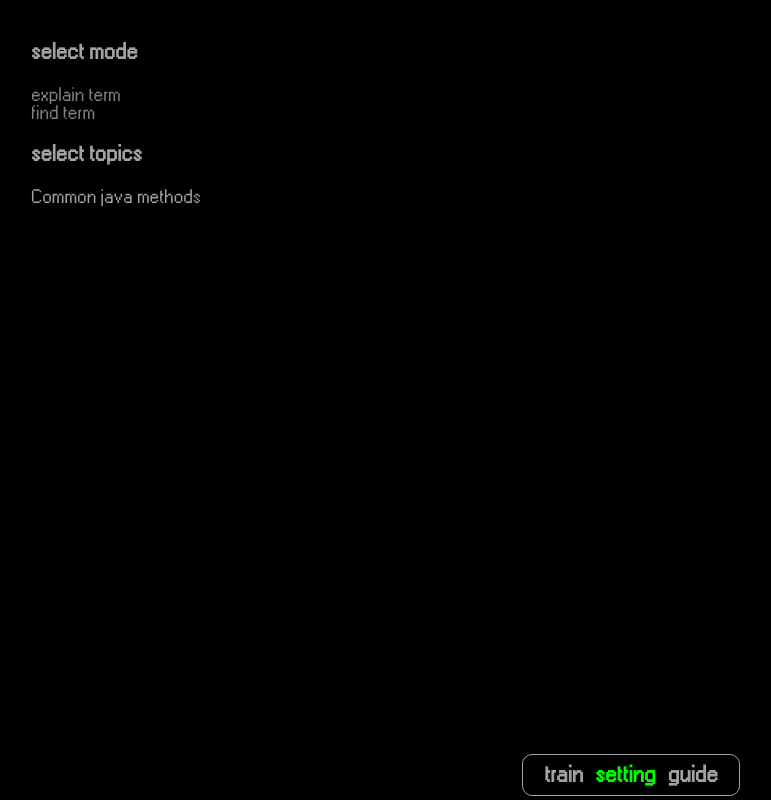
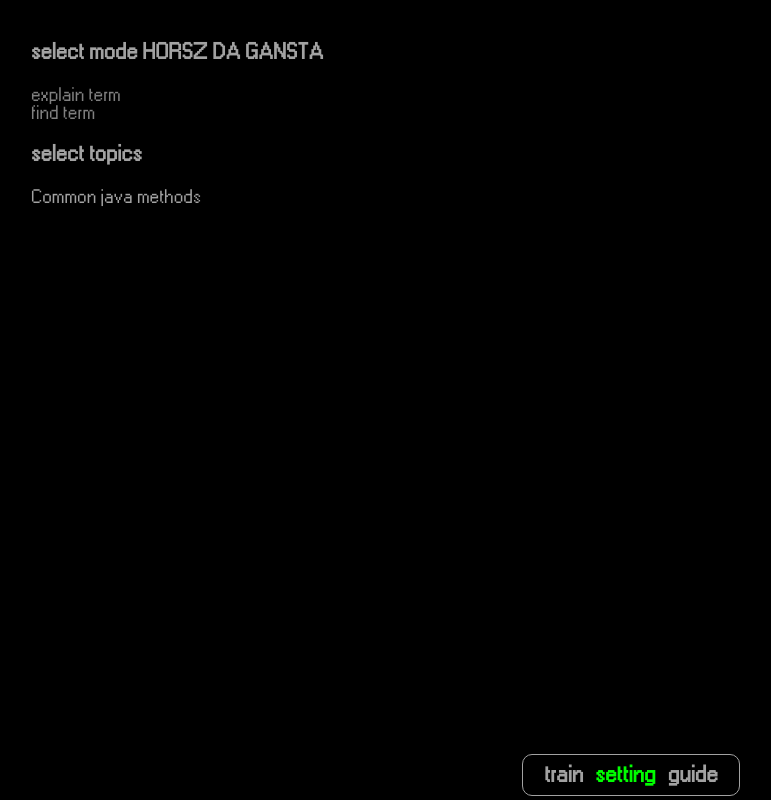
Before and after one commit to manfra27/learning-in-public-transportation, a React (Create React App) app: page / in a window 1280 px wide. Shown: the whole page, without its empty margins (9-780 px from the left). Built offline with nearby package versions, Linux system fonts and the light colour scheme.

Commit message:
horsy added

```diff
--- a/src/Settings.js
+++ b/src/Settings.js
@@ -10,7 +10,7 @@ const Settings = ({
 }) => {
     return (
         <div className="settings">
-            <h3>select mode</h3>
+            <h3>select mode HORSZ DA GANSTA</h3>
             <ul>
                 {modes.map((mode) => (
                     <li
```
Also changed, not shown: test.txt (added), test2.txt (added).
